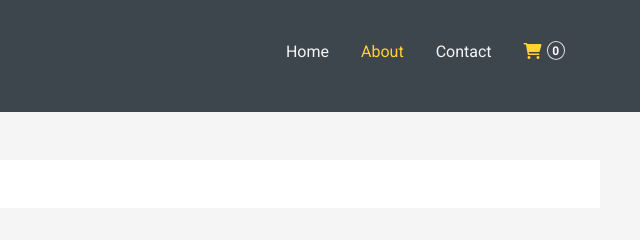
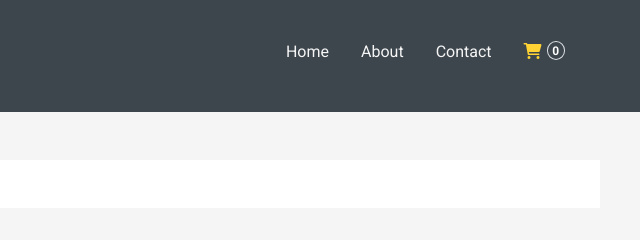
Before and after one commit to Yousef-Farouk/E-commerce_Project_Js, a plain HTML site: page details.html in a window 1280 px wide. Shown: the top 240 px of the page, 640-1280 px from the left. Drawn offline with Linux system fonts and the light colour scheme.

Commit message:
Update details.html

```diff
--- a/details.html
+++ b/details.html
@@ -36,7 +36,7 @@
               <div class="navbar-collapse justify-content-between collapse" id="navbarCollapse">
                 <div class="navbar-nav ms-auto mb-2 mb-lg-0">
                   <a class="nav-link p-2 p-lg-3 " href="./index.html">Home</a>
-                  <a class="nav-link p-2 p-lg-3 active" href="./about.html">About</a>
+                  <a class="nav-link p-2 p-lg-3" href="./about.html">About</a>
                   <a class="nav-link p-2 p-lg-3" href="./contact.html">Contact</a>
                 </div>
                 <div class="cart ps-3 pe-3 d-none d-lg-block">
```
